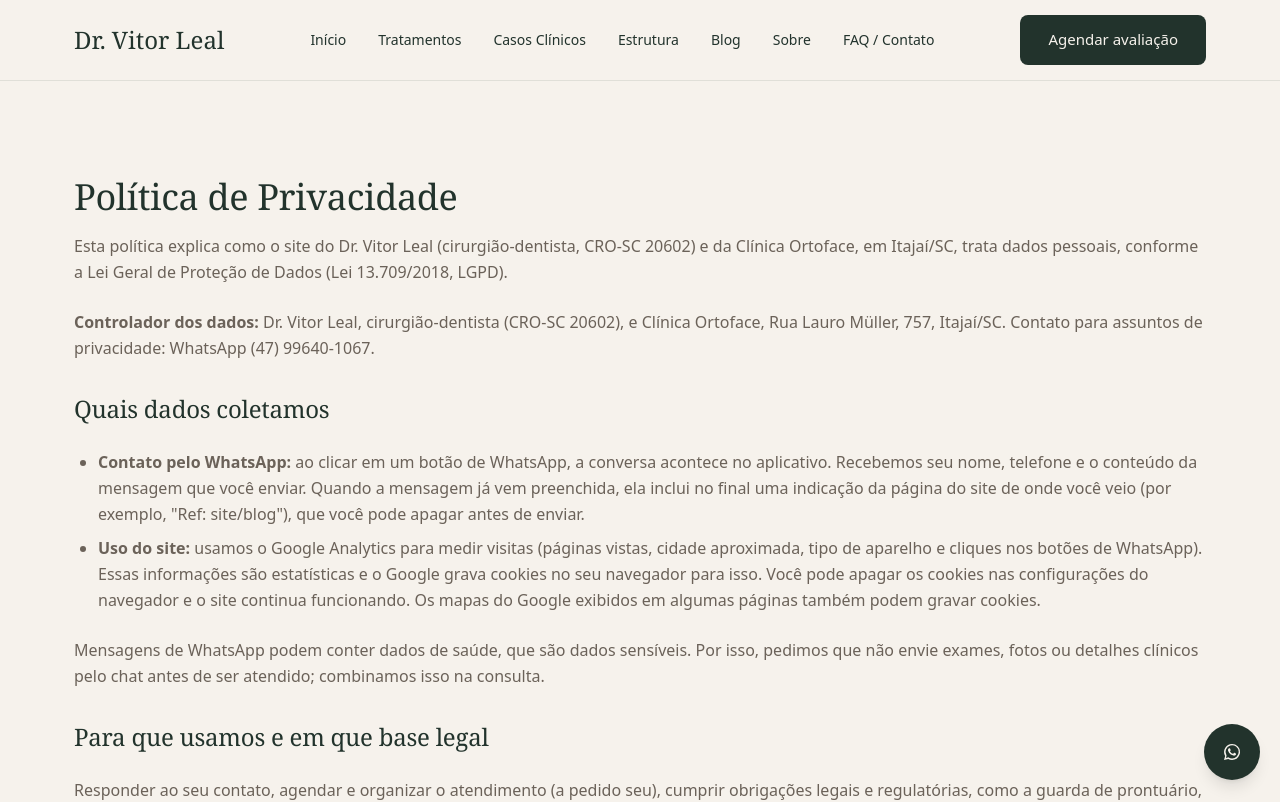
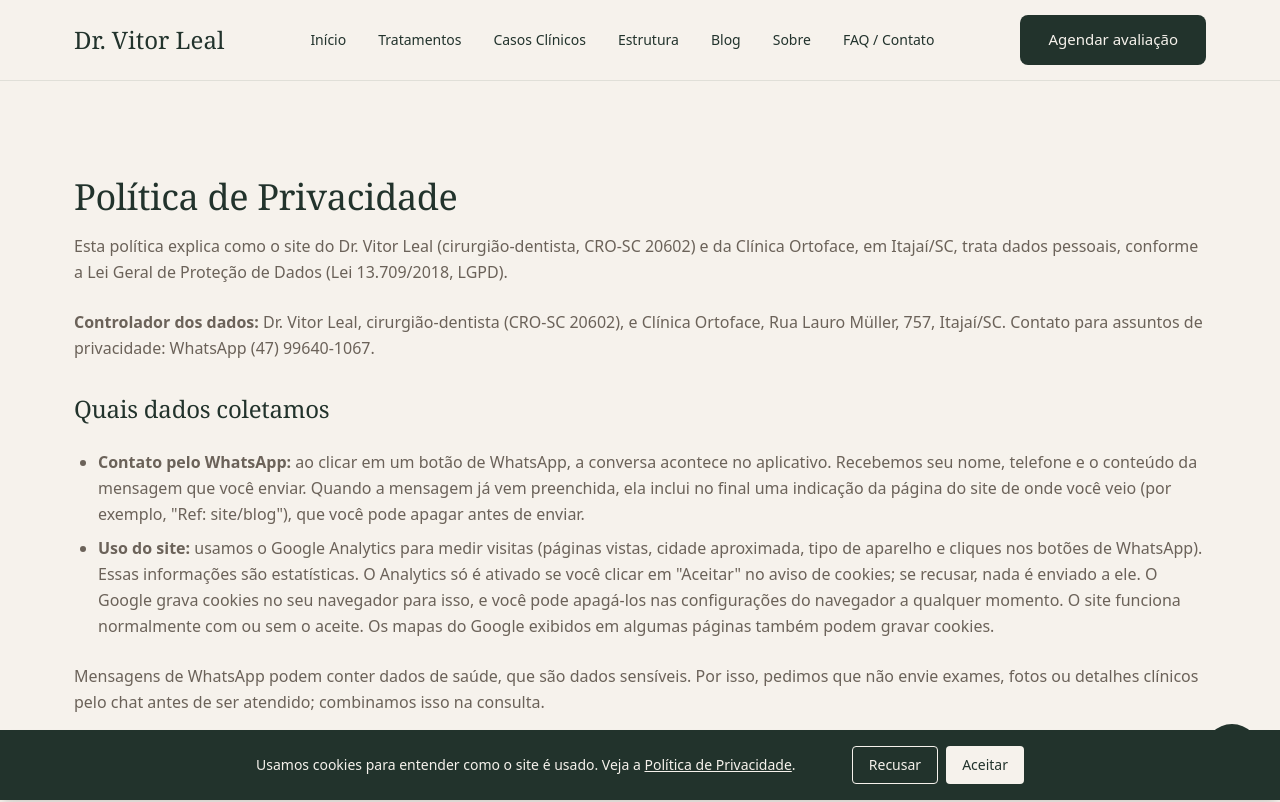
Before and after one commit to ldovitor/site-vitorleal, a Next.js app: page /politica-de-privacidade in a window 1280 px wide. Shown: the top 802 px of the page. Built offline with nearby package versions, Linux system fonts and the light colour scheme.

Commit message:
Aviso de cookies: Google Analytics só carrega depois do aceite
Co-Authored-By: Claude Sonnet 5.5 <noreply@anthropic.com>

```diff
--- a/src/app/layout.tsx
+++ b/src/app/layout.tsx
@@ -1,5 +1,4 @@
 import type { Metadata } from "next";
-import Script from "next/script";
 import "@fontsource-variable/fraunces";
 import "@fontsource-variable/inter";
 import "./globals.css";
@@ -7,10 +6,10 @@ import Header from "@/components/Header";
 import Footer from "@/components/Footer";
 import WhatsAppButton from "@/components/WhatsAppButton";
 import WhatsAppClickTracker from "@/components/WhatsAppClickTracker";
+import CookieConsent from "@/components/CookieConsent";
 import { WHATSAPP_NUMBER, SOCIAL_LINKS } from "@/lib/content";
 
 const BASE_URL = "https://www.odontologiavitorleal.com.br";
-const GA_MEASUREMENT_ID = "G-E88S3QJLRX";
 const SITE_TITLE = "Dr. Vitor Leal | Clínica Ortoface — Reabilitação Oral em Itajaí";
 const SITE_DESCRIPTION =
   "Cirurgião-dentista CRO-SC 20602, sócio da Clínica Ortoface em Itajaí/SC. Reabilitação oral, implantes e estética dental — Protocolo Leal de Reabilitação Planejada.";
@@ -83,18 +82,7 @@ export default function RootLayout({ children }: LayoutProps<"/">) {
           type="application/ld+json"
           dangerouslySetInnerHTML={{ __html: JSON.stringify(dentistJsonLd) }}
         />
-        <Script
-          src={`https://www.googletagmanager.com/gtag/js?id=${GA_MEASUREMENT_ID}`}
-          strategy="afterInteractive"
-        />
-        <Script id="ga4-init" strategy="afterInteractive">
-          {`
-            window.dataLayer = window.dataLayer || [];
-            function gtag(){dataLayer.push(arguments);}
-            gtag('js', new Date());
-            gtag('config', '${GA_MEASUREMENT_ID}');
-          `}
-        </Script>
+        <CookieConsent />
         <WhatsAppClickTracker />
         <Header />
         <main className="flex-1">{children}</main>
--- a/src/app/politica-de-privacidade/page.tsx
+++ b/src/app/politica-de-privacidade/page.tsx
@@ -35,9 +35,11 @@ export default function PoliticaPrivacidadePage() {
           <li>
             <strong>Uso do site:</strong> usamos o Google Analytics para medir visitas
             (páginas vistas, cidade aproximada, tipo de aparelho e cliques nos botões de
-            WhatsApp). Essas informações são estatísticas e o Google grava cookies no seu
-            navegador para isso. Você pode apagar os cookies nas configurações do navegador
-            e o site continua funcionando. Os mapas do Google exibidos em algumas páginas
+            WhatsApp). Essas informações são estatísticas. O Analytics só é ativado se você
+            clicar em &quot;Aceitar&quot; no aviso de cookies; se recusar, nada é enviado a ele. O
+            Google grava cookies no seu navegador para isso, e você pode apagá-los nas
+            configurações do navegador a qualquer momento. O site funciona normalmente com
+            ou sem o aceite. Os mapas do Google exibidos em algumas páginas
             também podem gravar cookies.
           </li>
         </ul>
--- /dev/null
+++ b/src/components/CookieConsent.tsx
@@ -0,0 +1,96 @@
+"use client";
+
+import { useSyncExternalStore } from "react";
+import Link from "next/link";
+import Script from "next/script";
+
+const GA_MEASUREMENT_ID = "G-E88S3QJLRX";
+const STORAGE_KEY = "cookie-consent";
+
+const EVENTO = "cookie-consent-change";
+let memoria: string | null = null; // usado se o navegador bloquear o armazenamento
+
+function assinar(callback: () => void) {
+  window.addEventListener(EVENTO, callback);
+  return () => window.removeEventListener(EVENTO, callback);
+}
+
+function lerEscolha(): string {
+  try {
+    return window.localStorage.getItem(STORAGE_KEY) ?? memoria ?? "nenhuma";
+  } catch {
+    return memoria ?? "nenhuma";
+  }
+}
+
+// O Google Analytics só é carregado depois que o visitante aceita. Quem recusa
+// (ou ainda não escolheu) não envia nenhum dado ao Analytics.
+export default function CookieConsent() {
+  const escolha = useSyncExternalStore(assinar, lerEscolha, () => "servidor");
+  const pronto = escolha !== "servidor";
+  const consent = escolha === "granted" ? "granted" : escolha === "denied" ? "denied" : null;
+
+  function escolher(valor: "granted" | "denied") {
+    memoria = valor;
+    try {
+      window.localStorage.setItem(STORAGE_KEY, valor);
+    } catch {
+      // segue só em memória
+    }
+    window.dispatchEvent(new Event(EVENTO));
+  }
+
+  return (
+    <>
+      {consent === "granted" && (
+        <>
+          <Script
+            src={`https://www.googletagmanager.com/gtag/js?id=${GA_MEASUREMENT_ID}`}
+            strategy="afterInteractive"
+          />
+          <Script id="ga4-init" strategy="afterInteractive">
+            {`
+              window.dataLayer = window.dataLayer || [];
+              function gtag(){dataLayer.push(arguments);}
+              gtag('js', new Date());
+              gtag('config', '${GA_MEASUREMENT_ID}');
+            `}
+          </Script>
+        </>
+      )}
+      {pronto && consent === null && (
+        <div
+          role="dialog"
+          aria-label="Aviso de cookies"
+          className="fixed inset-x-0 bottom-0 z-50 bg-verde text-areia p-4 shadow-lg"
+        >
+          <div className="mx-auto flex max-w-3xl flex-col gap-3 sm:flex-row sm:items-center sm:justify-between">
+            <p className="text-sm">
+              Usamos cookies para entender como o site é usado. Veja a{" "}
+              <Link href="/politica-de-privacidade" className="underline">
+                Política de Privacidade
+              </Link>
+              .
+            </p>
+            <div className="flex gap-2">
+              <button
+                type="button"
+                onClick={() => escolher("denied")}
+                className="rounded border border-areia px-4 py-2 text-sm"
+              >
+                Recusar
+              </button>
+              <button
+                type="button"
+                onClick={() => escolher("granted")}
+                className="rounded bg-areia px-4 py-2 text-sm text-verde"
+              >
+                Aceitar
+              </button>
+            </div>
+          </div>
+        </div>
+      )}
+    </>
+  );
+}
```
